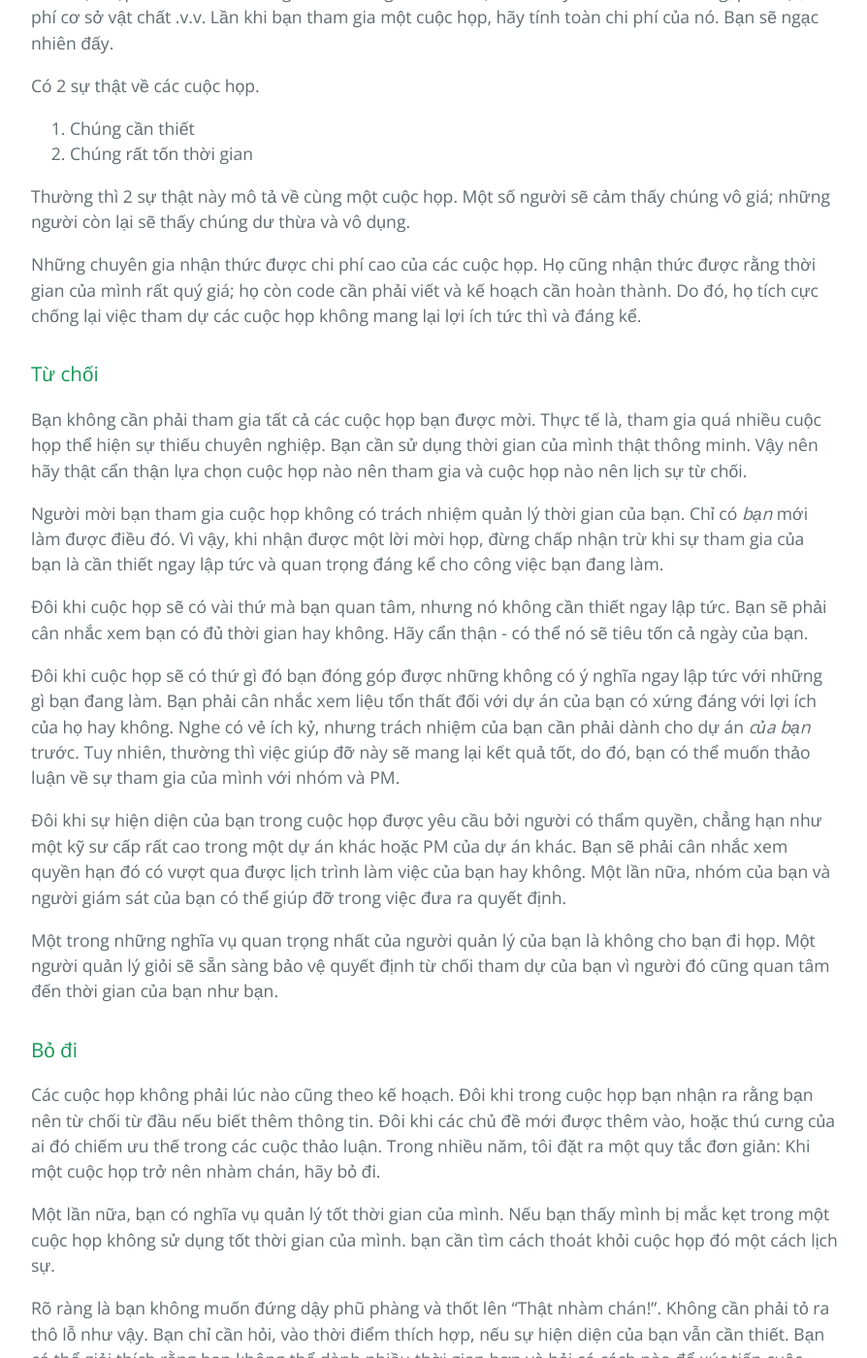
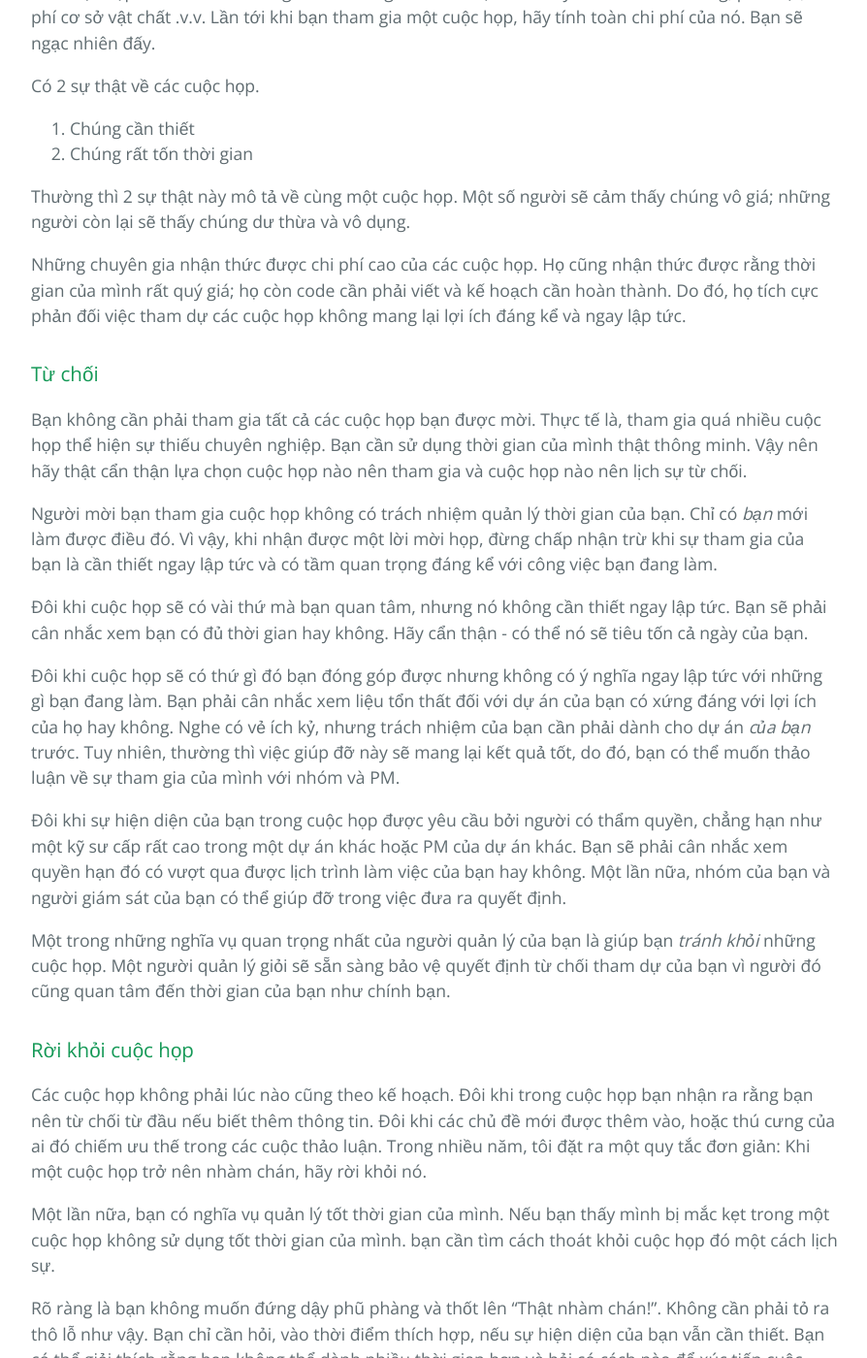
Before and after one commit to HaiBV/haibv.github.io, a Jekyll site: the page built from clean-coder/chapter-9-time-management.md, in a window 1280 px wide and 1400 px high, scrolled down 1530 px. Shown: the whole window at 97% size, without its empty margins (192-1086 px from the left). Built offline with Jekyll 4.4.1, drawn with Linux system fonts in a browser that asks for light colours; our own code applies the rules of GitHub Pages for plain Markdown files; some of the changed text lies outside the part shown.

Commit message:
Book - The Clean Coder - Correction - C9

```diff
--- a/clean-coder/chapter-9-time-management.md
+++ b/clean-coder/chapter-9-time-management.md
@@ -19,7 +19,7 @@ Kế hoạch trên không phải lúc nào cũng thành công. Thức dậy vào
 
 ## Các cuộc họp
 
-Các cuộc họp tiêu tốn 200$ mỗi giờ với mỗi người tham dự. Điều này tính đến tiền lương, phúc lợi, chi phí cơ sở vật chất .v.v. Lần khi bạn tham gia một cuộc họp, hãy tính toàn chi phí của nó. Bạn sẽ ngạc nhiên đấy.
+Các cuộc họp tiêu tốn 200$ mỗi giờ với mỗi người tham dự. Điều này tính đến tiền lương, phúc lợi, chi phí cơ sở vật chất .v.v. Lần tới khi bạn tham gia một cuộc họp, hãy tính toàn chi phí của nó. Bạn sẽ ngạc nhiên đấy.
 
 Có 2 sự thật về các cuộc họp.
 
@@ -28,25 +28,25 @@ Có 2 sự thật về các cuộc họp.
 
 Thường thì 2 sự thật này mô tả về cùng một cuộc họp. Một số người sẽ cảm thấy chúng vô giá; những người còn lại sẽ thấy chúng dư thừa và vô dụng.
 
-Những chuyên gia nhận thức được chi phí cao của các cuộc họp. Họ cũng nhận thức được rằng thời gian của mình rất quý giá; họ còn code cần phải viết và kế hoạch cần hoàn thành. Do đó, họ tích cực chống lại việc tham dự các cuộc họp không mang lại lợi ích tức thì và đáng kể.
+Những chuyên gia nhận thức được chi phí cao của các cuộc họp. Họ cũng nhận thức được rằng thời gian của mình rất quý giá; họ còn code cần phải viết và kế hoạch cần hoàn thành. Do đó, họ tích cực phản đối việc tham dự các cuộc họp không mang lại lợi ích đáng kể và ngay lập tức.
 
 ### Từ chối
 
 Bạn không cần phải tham gia tất cả các cuộc họp bạn được mời. Thực tế là, tham gia quá nhiều cuộc họp thể hiện sự thiếu chuyên nghiệp. Bạn cần sử dụng thời gian của mình thật thông minh. Vậy nên hãy thật cẩn thận lựa chọn cuộc họp nào nên tham gia và cuộc họp nào nên lịch sự từ chối.
 
-Người mời bạn tham gia cuộc họp không có trách nhiệm quản lý thời gian của bạn. Chỉ có _bạn_ mới làm được điều đó. Vì vậy, khi nhận được một lời mời họp, đừng chấp nhận trừ khi sự tham gia của bạn là cần thiết ngay lập tức và quan trọng đáng kể cho công việc bạn đang làm.
+Người mời bạn tham gia cuộc họp không có trách nhiệm quản lý thời gian của bạn. Chỉ có _bạn_ mới làm được điều đó. Vì vậy, khi nhận được một lời mời họp, đừng chấp nhận trừ khi sự tham gia của bạn là cần thiết ngay lập tức và có tầm quan trọng đáng kể với công việc bạn đang làm.
 
 Đôi khi cuộc họp sẽ có vài thứ mà bạn quan tâm, nhưng nó không cần thiết ngay lập tức. Bạn sẽ phải cân nhắc xem bạn có đủ thời gian hay không. Hãy cẩn thận - có thể nó sẽ tiêu tốn cả ngày của bạn.
 
-Đôi khi cuộc họp sẽ có thứ gì đó bạn đóng góp được những không có ý nghĩa ngay lập tức với những gì bạn đang làm. Bạn phải cân nhắc xem liệu tổn thất đối với dự án của bạn có xứng đáng với lợi ích của họ hay không. Nghe có vẻ ích kỷ, nhưng trách nhiệm của bạn cần phải dành cho dự án _của bạn_ trước. Tuy nhiên, thường thì việc giúp đỡ này sẽ mang lại kết quả tốt, do đó, bạn có thể muốn thảo luận về sự tham gia của mình với nhóm và PM.
+Đôi khi cuộc họp sẽ có thứ gì đó bạn đóng góp được nhưng không có ý nghĩa ngay lập tức với những gì bạn đang làm. Bạn phải cân nhắc xem liệu tổn thất đối với dự án của bạn có xứng đáng với lợi ích của họ hay không. Nghe có vẻ ích kỷ, nhưng trách nhiệm của bạn cần phải dành cho dự án _của bạn_ trước. Tuy nhiên, thường thì việc giúp đỡ này sẽ mang lại kết quả tốt, do đó, bạn có thể muốn thảo luận về sự tham gia của mình với nhóm và PM.
 
 Đôi khi sự hiện diện của bạn trong cuộc họp được yêu cầu bởi người có thẩm quyền, chẳng hạn như một kỹ sư cấp rất cao trong một dự án khác hoặc PM của dự án khác. Bạn sẽ phải cân nhắc xem quyền hạn đó có vượt qua được lịch trình làm việc của bạn hay không. Một lần nữa, nhóm của bạn và người giám sát của bạn có thể giúp đỡ trong việc đưa ra quyết định.
 
-Một trong những nghĩa vụ quan trọng nhất của người quản lý của bạn là không cho bạn đi họp. Một người quản lý giỏi sẽ sẵn sàng bảo vệ quyết định từ chối tham dự của bạn vì người đó cũng quan tâm đến thời gian của bạn như bạn.
+Một trong những nghĩa vụ quan trọng nhất của người quản lý của bạn là giúp bạn _tránh khỏi_ những cuộc họp. Một người quản lý giỏi sẽ sẵn sàng bảo vệ quyết định từ chối tham dự của bạn vì người đó cũng quan tâm đến thời gian của bạn như chính bạn.
 
-### Bỏ đi
+### Rời khỏi cuộc họp
 
-Các cuộc họp không phải lúc nào cũng theo kế hoạch. Đôi khi trong cuộc họp bạn nhận ra rằng bạn nên từ chối từ đầu nếu biết thêm thông tin. Đôi khi các chủ đề mới được thêm vào, hoặc thú cưng của ai đó chiếm ưu thế trong các cuộc thảo luận. Trong nhiều năm, tôi đặt ra một quy tắc đơn giản: Khi một cuộc họp trở nên nhàm chán, hãy bỏ đi.
+Các cuộc họp không phải lúc nào cũng theo kế hoạch. Đôi khi trong cuộc họp bạn nhận ra rằng bạn nên từ chối từ đầu nếu biết thêm thông tin. Đôi khi các chủ đề mới được thêm vào, hoặc thú cưng của ai đó chiếm ưu thế trong các cuộc thảo luận. Trong nhiều năm, tôi đặt ra một quy tắc đơn giản: Khi một cuộc họp trở nên nhàm chán, hãy rời khỏi nó.
 
 Một lần nữa, bạn có nghĩa vụ quản lý tốt thời gian của mình. Nếu bạn thấy mình bị mắc kẹt trong một cuộc họp không sử dụng tốt thời gian của mình. bạn cần tìm cách thoát khỏi cuộc họp đó một cách lịch sự.
 
```
Also changed, not shown: other parts of clean-coder/chapter-9-time-management.md (+1 -1 lines).
